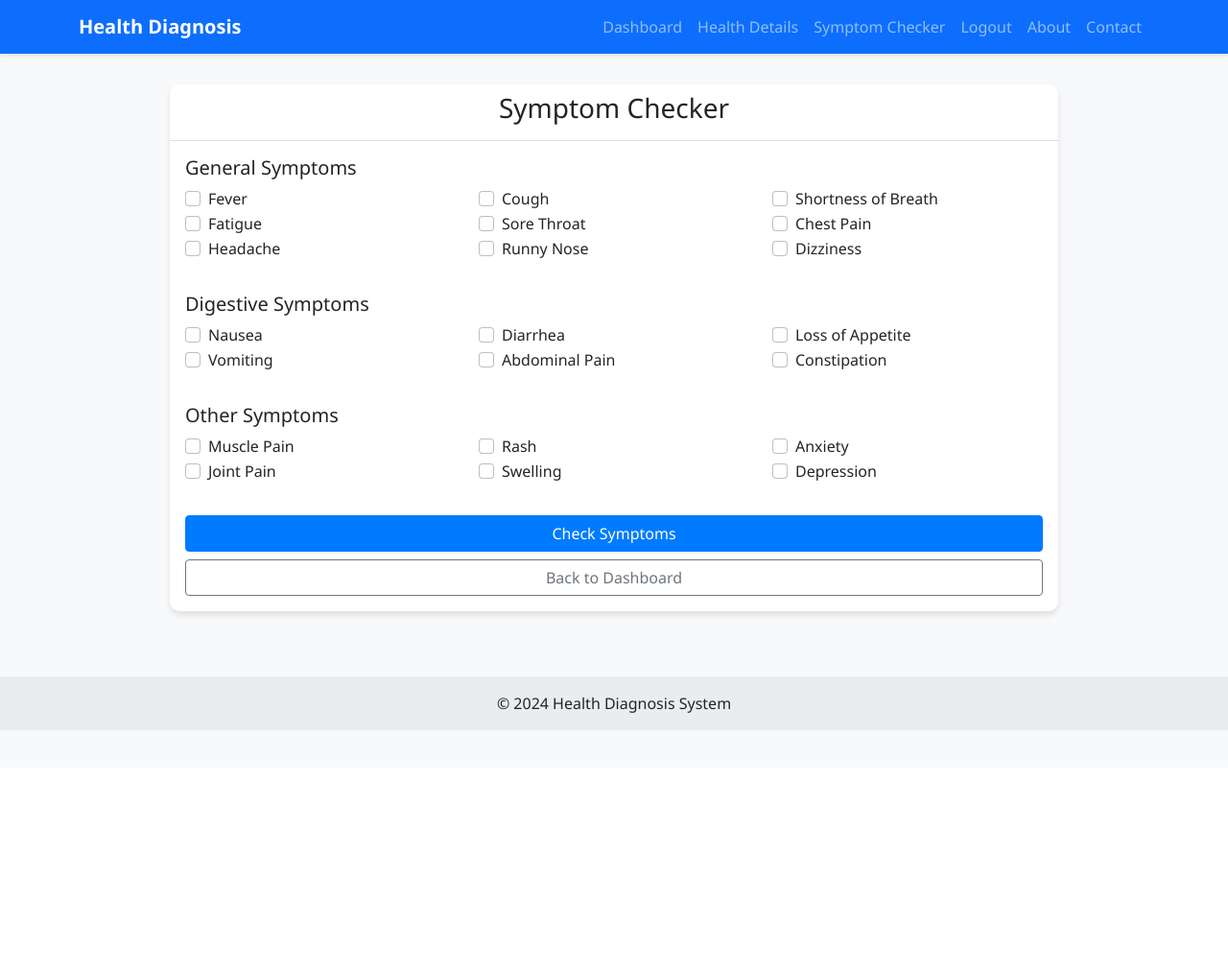
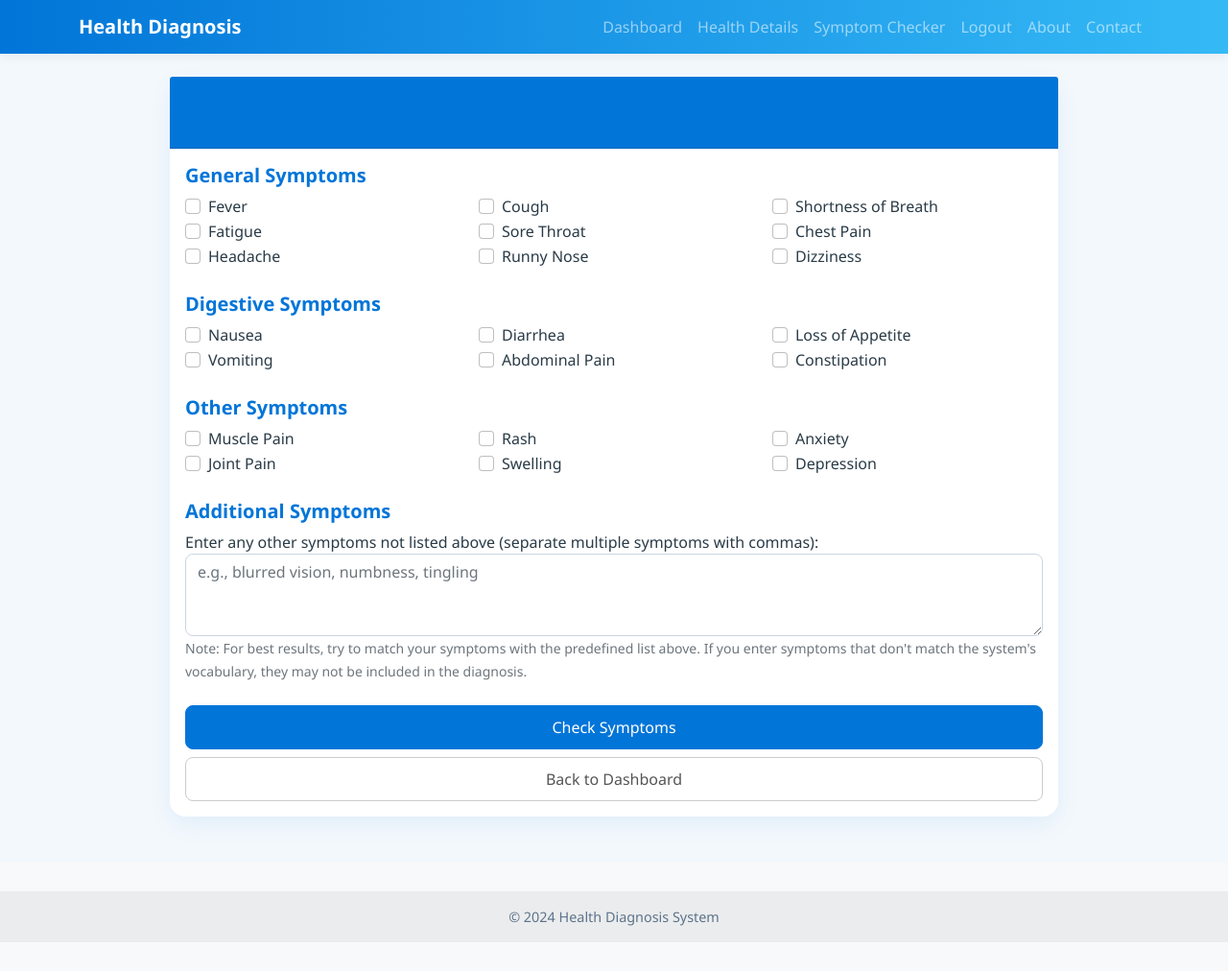
Before and after one commit to Pratik-Waghere/AI_health_care, a Flask app: page /symptom_form in a window 1280 px wide. Shown: the whole page at 96% size. Before the commit the page ends 761 px from the top, so only its background shows below. Run offline with Flask 2, Linux system fonts and the light colour scheme; a user stored in the database is signed in.

Commit message:
Add files via upload

```diff
--- a/AI_health_care-main/AI_health_care-main/app.py
+++ b/AI_health_care-main/AI_health_care-main/app.py
@@ -142,6 +142,7 @@
     specialization = db.Column(db.String(100), nullable=False)
     contact = db.Column(db.String(20))
     hospital = db.Column(db.String(200))
+    # add = db.Column(db.String(200))
 
 class Feedback(db.Model):
     id = db.Column(db.Integer, primary_key=True)
@@ -255,6 +256,16 @@
         # Retrieve selected symptoms from the form submission
         symptoms = request.form.getlist('symptoms')  # Use getlist to capture all selected symptoms
 
+        # Get additional symptoms from the text box
+        additional_symptoms_text = request.form.get('additional_symptoms', '').strip()
+
+        # Process additional symptoms if provided
+        if additional_symptoms_text:
+            # Split by commas and clean up each symptom
+            additional_symptoms = [symptom.strip().lower().replace(' ', '_') for symptom in additional_symptoms_text.split(',')]
+            # Add to the symptoms list
+            symptoms.extend(additional_symptoms)
+
         # Debug: Print selected symptoms
         print(f"Selected symptoms: {symptoms}")
 
@@ -285,8 +296,27 @@
 @app.route('/doctor_suggestion')
 @login_required
 def doctor_suggestion():
-    doctors = Doctor.query.all()
-    return render_template('doctor_suggestion.html', doctors=doctors)
+    disease = request.args.get('disease', None)
+
+    # Map diseases to specializations
+    disease_specialization_map = {
+        "Common Cold": "General Physician",
+        "COVID-19": "Pulmonologist",
+        "Depression": "Psychiatrist",
+        "Disease (Generic)": "General Physician",
+        "Flu": "General Physician",
+        "Gastroenteritis": "Gastroenterologist",
+        "Anxiety Disorder": "Psychiatrist"
+    }
+
+    specialization = disease_specialization_map.get(disease, None)
+
+    if specialization:
+        doctors = Doctor.query.filter_by(specialization=specialization).all()
+    else:
+        doctors = Doctor.query.all()
+
+    return render_template('doctor_suggestion.html', doctors=doctors, disease=disease, specialization=specialization)
 
 @app.route('/precautions')
 @login_required
@@ -313,8 +343,16 @@
     # Debug: Print the input symptoms
     print(f"Input symptoms: {symptoms}")
 
+    # Filter out symptoms that are not in the SYMPTOMS list
+    # This ensures we only use symptoms that the model was trained on
+    valid_symptoms = [symptom for symptom in symptoms if symptom in SYMPTOMS]
+
+    # If no valid symptoms were provided, return an error
+    if not valid_symptoms:
+        return {"error": "No valid symptoms were provided. Please select from the list or enter symptoms that match the predefined list."}
+
     # Create a binary vector (1 if symptom present, else 0)
-    symptom_array = np.array([[1 if symptom in symptoms else 0 for symptom in SYMPTOMS]])
+    symptom_array = np.array([[1 if symptom in valid_symptoms else 0 for symptom in SYMPTOMS]])
 
     # Debug: Check the structure of the symptom array
     print(f"Symptom array shape: {symptom_array.shape}")
@@ -361,6 +399,8 @@
         return {"error": "Model is not loaded correctly."}
 
     # Return the result in a structured dictionary
+    # Store the predicted disease in session storage
+    session['predicted_disease'] = predicted_disease
     return {
         "disease": predicted_disease,
         "confidence": confidence_score,
@@ -368,6 +408,21 @@
         "precautions": PRECAUTIONS.get(predicted_disease, ["Maintain good hygiene and follow general health guidelines."]),
         "when_to_see_doctor": DOCTOR_VISITS.get(predicted_disease, "If symptoms worsen or persist, consult a healthcare provider.")
     }
+
+@app.route('/add_specialty_doctors')
+def add_specialty_doctors():
+    doctors = [
+        Doctor(name="Dr. Ramesh Verma", specialization="General Physician", contact="1111111111", hospital="City Clinic", add="101 Street A"),
+        Doctor(name="Dr. Seema Nair", specialization="Pulmonologist", contact="2222222222", hospital="Lung Care Hospital", add="102 Street B"),
+        Doctor(name="Dr. Anita Sharma", specialization="Psychiatrist", contact="3333333333", hospital="Mind Wellness Center", add="103 Street C"),
+        Doctor(name="Dr. Vivek Joshi", specialization="General Physician", contact="4444444444", hospital="Health Hub", add="104 Street D"),
+        Doctor(name="Dr. Neha Kapoor", specialization="General Physician", contact="5555555555", hospital="Flu Clinic", add="105 Street E"),
+        Doctor(name="Dr. Arjun Mehta", specialization="Gastroenterologist", contact="6666666666", hospital="Digestive Health Institute", add="106 Street F")
+    ]
+    db.session.bulk_save_objects(doctors)
+    db.session.commit()
+    return "Specialty-based doctors added!"
+
 
 @app.route('/logout')
 @login_required
--- a/AI_health_care-main/AI_health_care-main/static/css/style.css
+++ b/AI_health_care-main/AI_health_care-main/static/css/style.css
@@ -1,74 +1,163 @@
 /* General Styles */
 body {
-    background-color: #f8f9fa;
+    background-color: #f3f8fc;
     font-family: 'Segoe UI', Tahoma, Geneva, Verdana, sans-serif;
+    color: #2a3b47;
+}
+
+/* Headings */
+h1, h2, h3, h4, h5 {
+    color: #0275d8;
+    font-weight: 600;
 }
 
 /* Card Styles */
 .card {
-    box-shadow: 0 4px 6px rgba(0, 0, 0, 0.1);
     border: none;
-    border-radius: 10px;
+    border-radius: 16px;
+    background-color: #ffffff;
+    box-shadow: 0 8px 24px rgba(2, 117, 216, 0.08);
+    transition: transform 0.25s ease, box-shadow 0.25s ease;
+}
+
+.card:hover {
+    transform: translateY(-6px);
+    box-shadow: 0 12px 28px rgba(2, 117, 216, 0.15);
 }
 
 .card-header {
-    background-color: #fff;
-    border-bottom: 1px solid rgba(0, 0, 0, 0.125);
-    border-radius: 10px 10px 0 0 !important;
-}
-
-/* Form Styles */
-.form-control:focus {
-    border-color: #80bdff;
-    box-shadow: 0 0 0 0.2rem rgba(0, 123, 255, 0.25);
+    background: #0275d8;
+    color: white;
+    padding: 1rem 1.5rem;
+    border-radius: 16px 16px 0 0;
+    font-size: 1.25rem;
 }
 
 /* Button Styles */
+.btn {
+    padding: 10px 20px;
+    border-radius: 8px;
+    font-weight: 500;
+    transition: all 0.2s ease-in-out;
+}
+
 .btn-primary {
-    background-color: #007bff;
-    border-color: #007bff;
+    background: #0275d8;
+    border-color: #0275d8;
+    color: white;
 }
 
 .btn-primary:hover {
-    background-color: #0069d9;
-    border-color: #0062cc;
+    background-color: #025aa5;
+    border-color: #024b8a;
+    transform: scale(1.03);
 }
 
-/* List Group Styles */
-.list-group-item {
-    border: 1px solid rgba(0, 0, 0, 0.125);
-    margin-bottom: 5px;
-    border-radius: 5px;
+.btn-outline-secondary {
+    border-color: #ccc;
+    color: #555;
 }
 
-/* Alert Styles */
-.alert {
-    border-radius: 10px;
+.btn-outline-secondary:hover {
+    background-color: #e8f1fb;
+    border-color: #0275d8;
+    color: #0275d8;
 }
 
-/* Navigation Styles */
+/* Form Controls */
+.form-control, .form-select {
+    border-radius: 8px;
+    border: 1px solid #cbd6e2;
+    transition: border 0.3s ease, box-shadow 0.3s ease;
+}
+
+.form-control:focus, .form-select:focus {
+    border-color: #0275d8;
+    box-shadow: 0 0 0 0.2rem rgba(2, 117, 216, 0.25);
+}
+
+/* Alert Box */
+.alert {
+    border-radius: 12px;
+    background-color: #e8f4fd;
+    border-left: 5px solid #0275d8;
+    color: #0a3c61;
+    padding: 1rem;
+}
+
+/* List Group */
+.list-group-item {
+    border: none;
+    border-radius: 10px;
+    margin-bottom: 8px;
+    background-color: #f9fbfd;
+    transition: background 0.3s ease;
+}
+
+.list-group-item:hover {
+    background-color: #e6f0fa;
+}
+
+/* Navbar */
 .navbar {
-    box-shadow: 0 2px 4px rgba(0, 0, 0, 0.1);
+    background: linear-gradient(to right, #0275d8, #35baf6);
+    box-shadow: 0 4px 10px rgba(0, 0, 0, 0.05);
 }
 
 .navbar-brand {
     font-weight: bold;
+    color: white !important;
 }
 
-/* Footer Styles */
+/* Footer */
 footer {
-    margin-top: 50px;
-    padding: 20px 0;
-    background-color: #f8f9fa;
+    background-color: #e9f3fb;
+    padding: 30px 0;
+    text-align: center;
+    color: #5c738b;
+    font-size: 0.9rem;
 }
 
-/* Custom Spacing */
-.mt-4 {
-    margin-top: 2rem !important;
+/* Interactive Elements */
+.btn, .form-control, .card, .list-group-item {
+    transition: all 0.3s ease;
 }
 
-.mb-4 {
-    margin-bottom: 2rem !important;
+/* Validation */
+.is-invalid {
+    border-color: #dc3545;
+}
+.invalid-feedback {
+    color: #dc3545;
+    font-size: 0.875em;
+}
+
+/* Spinner */
+.spinner-border {
+    width: 1.2rem;
+    height: 1.2rem;
+    border-width: 0.2em;
+}
+
+/* Checkbox */
+.form-check-input:checked {
+    background-color: #0275d8;
+    border-color: #0275d8;
+}
+
+/* Scrollbar */
+::-webkit-scrollbar {
+    width: 8px;
+}
+::-webkit-scrollbar-track {
+    background: #f1f1f1;
+}
+::-webkit-scrollbar-thumb {
+    background: #0275d8;
+    border-radius: 4px;
+}
+::-webkit-scrollbar-thumb:hover {
+    background: #025aa5;
 }
 
 /* Responsive Adjustments */
@@ -81,88 +170,8 @@
         width: 100%;
         margin-bottom: 10px;
     }
+
+    .navbar {
+        text-align: center;
+    }
 }
-
-/* Animation Effects */
-.btn {
-    transition: all 0.3s ease;
-}
-
-.card {
-    transition: transform 0.3s ease;
-}
-
-.card:hover {
-    transform: translateY(-5px);
-}
-
-/* Custom Scrollbar */
-::-webkit-scrollbar {
-    width: 8px;
-}
-
-::-webkit-scrollbar-track {
-    background: #f1f1f1;
-}
-
-::-webkit-scrollbar-thumb {
-    background: #888;
-    border-radius: 4px;
-}
-
-::-webkit-scrollbar-thumb:hover {
-    background: #555;
-}
-
-/* Form Validation Styles */
-.is-invalid {
-    border-color: #dc3545;
-}
-
-.invalid-feedback {
-    color: #dc3545;
-    font-size: 0.875em;
-}
-
-/* Loading Spinner */
-.spinner-border {
-    width: 1rem;
-    height: 1rem;
-    border-width: 0.2em;
-}
-
-/* Custom Checkbox Styles */
-.form-check-input:checked {
-    background-color: #007bff;
-    border-color: #007bff;
-}
-
-/* Custom Select Styles */
-.form-select:focus {
-    border-color: #80bdff;
-    box-shadow: 0 0 0 0.2rem rgba(0, 123, 255, 0.25);
-}
-
-/* Text Colors */
-.text-primary {
-    color: #007bff !important;
-}
-
-.text-muted {
-    color: #6c757d !important;
-}
-
-/* Background Colors */
-.bg-light {
-    background-color: #f8f9fa !important;
-}
-
-/* Border Radius */
-.rounded {
-    border-radius: 0.25rem !important;
-}
-
-/* Box Shadow */
-.shadow {
-    box-shadow: 0 0.5rem 1rem rgba(0, 0, 0, 0.15) !important;
-}
--- a/AI_health_care-main/AI_health_care-main/templates/doctor_suggestion.html
+++ b/AI_health_care-main/AI_health_care-main/templates/doctor_suggestion.html
@@ -23,7 +23,8 @@
                                 <h6 class="card-subtitle mb-2 text-muted">{{ doctor.specialization }}</h6>
                                 <p class="card-text">
                                     <strong>Hospital:</strong> {{ doctor.hospital }}<br>
-                                    <strong>Contact:</strong> {{ doctor.contact }}
+                                    <strong>Contact:</strong> {{ doctor.contact }}<br>
+                                    <!-- <strong>Address:</strong> {{ doctor.address }} -->
                                 </p>
                                 <div class="d-grid">
                                     <a href="#" class="btn btn-outline-primary">Book Appointment</a>
--- a/AI_health_care-main/AI_health_care-main/templates/prediction_result.html
+++ b/AI_health_care-main/AI_health_care-main/templates/prediction_result.html
@@ -41,9 +41,12 @@
                 </div>
 
                 <div class="d-grid gap-2 mt-4">
-                    <a href="{{ url_for('doctor_suggestion') }}" class="btn btn-primary">Find Recommended Doctors</a>
+                    <a href="{{ url_for('doctor_suggestion', disease=prediction.disease) }}" class="btn btn-primary">
+                        Find Recommended Doctors
+                    </a>
                     <a href="{{ url_for('dashboard') }}" class="btn btn-outline-secondary">Back to Dashboard</a>
                 </div>
+
             </div>
         </div>
     </div>
--- a/AI_health_care-main/AI_health_care-main/templates/symptom_form.html
+++ b/AI_health_care-main/AI_health_care-main/templates/symptom_form.html
@@ -131,6 +131,15 @@
                         </div>
                     </div>
 
+                    <div class="mb-4">
+                        <h5>Additional Symptoms</h5>
+                        <div class="form-group">
+                            <label for="additional_symptoms">Enter any other symptoms not listed above (separate multiple symptoms with commas):</label>
+                            <textarea class="form-control" id="additional_symptoms" name="additional_symptoms" rows="3" placeholder="e.g., blurred vision, numbness, tingling"></textarea>
+                            <small class="form-text text-muted">Note: For best results, try to match your symptoms with the predefined list above. If you enter symptoms that don't match the system's vocabulary, they may not be included in the diagnosis.</small>
+                        </div>
+                    </div>
+
                     <div class="d-grid gap-2">
                         <button type="submit" class="btn btn-primary">Check Symptoms</button>
                         <a href="{{ url_for('dashboard') }}" class="btn btn-outline-secondary">Back to Dashboard</a>
```
Also changed, not shown: AI_health_care-main/AI_health_care-main/instance/healthcare.db.
